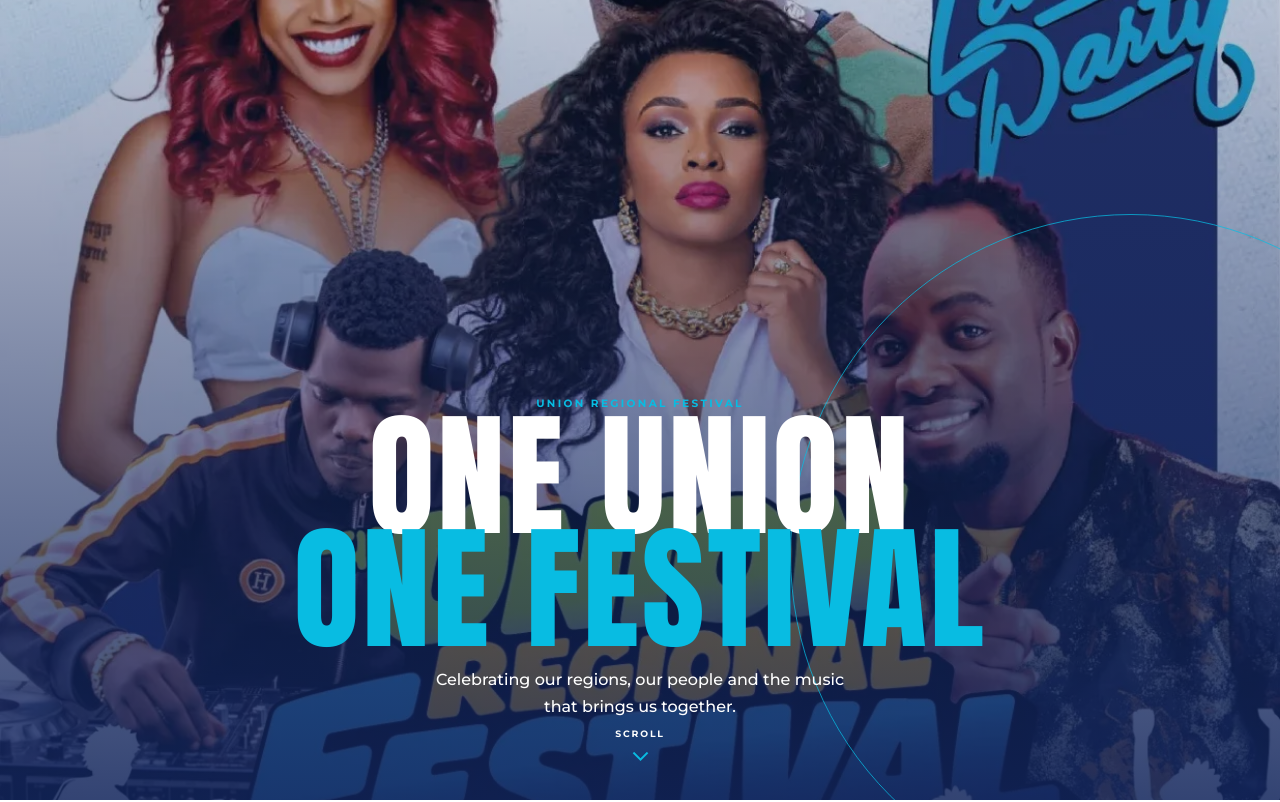
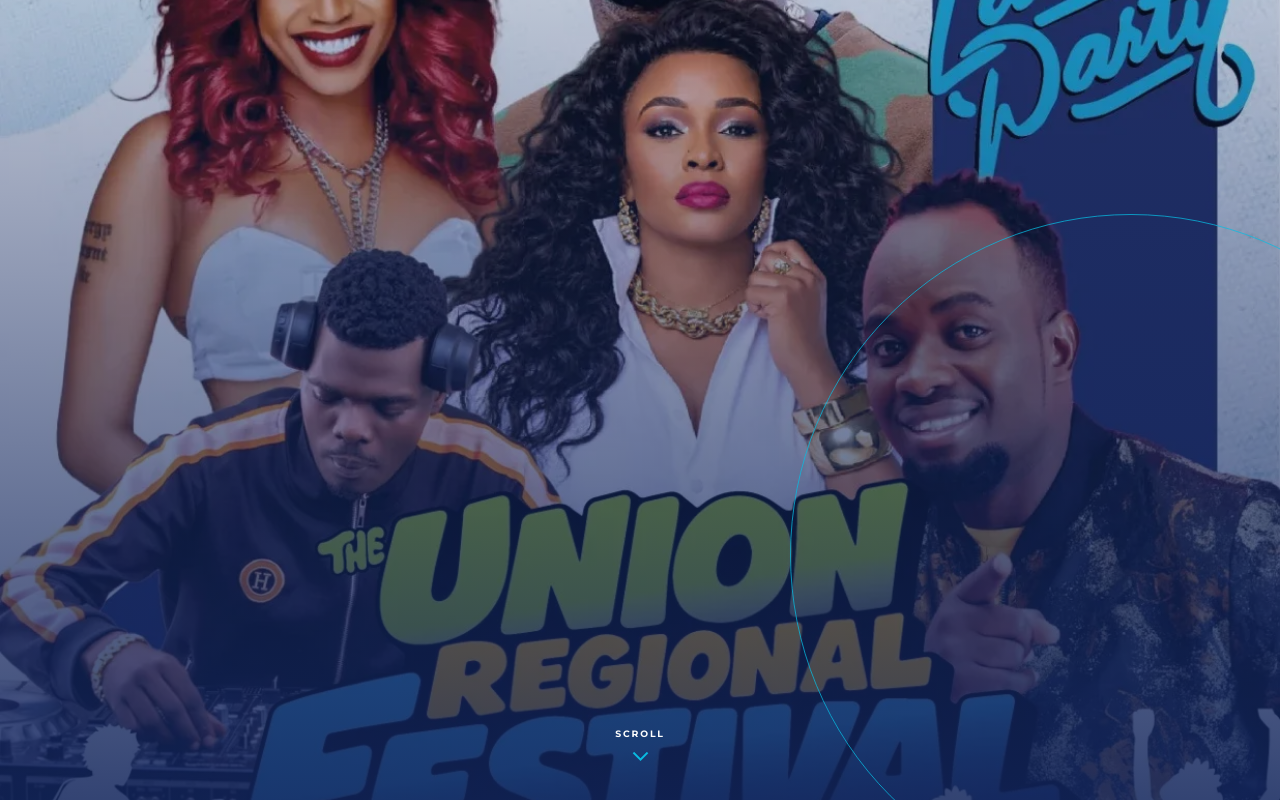
Before and after one commit to Mark-Philp100/KAIZEN-WEBSITE, a plain HTML site: page Invitations/index.html in a window 1280 px wide. Shown: the top 802 px of the page. Drawn offline with Linux system fonts and the light colour scheme.

Commit message:
fix: remove redundant hero section text from festival invitation page

```diff
--- a/Invitations/index.html
+++ b/Invitations/index.html
@@ -90,9 +90,6 @@
   <main>
     <section class="hero" id="home">
       <div class="hero-content">
-        <p class="eyebrow">Union Regional Festival</p>
-        <h1>One Union <em>One Festival</em></h1>
-        <p class="hero-copy">Celebrating our regions, our people and the music that brings us together.</p>
         <a class="scroll-cue" href="#schedule">Scroll</a>
       </div>
     </section>
```
